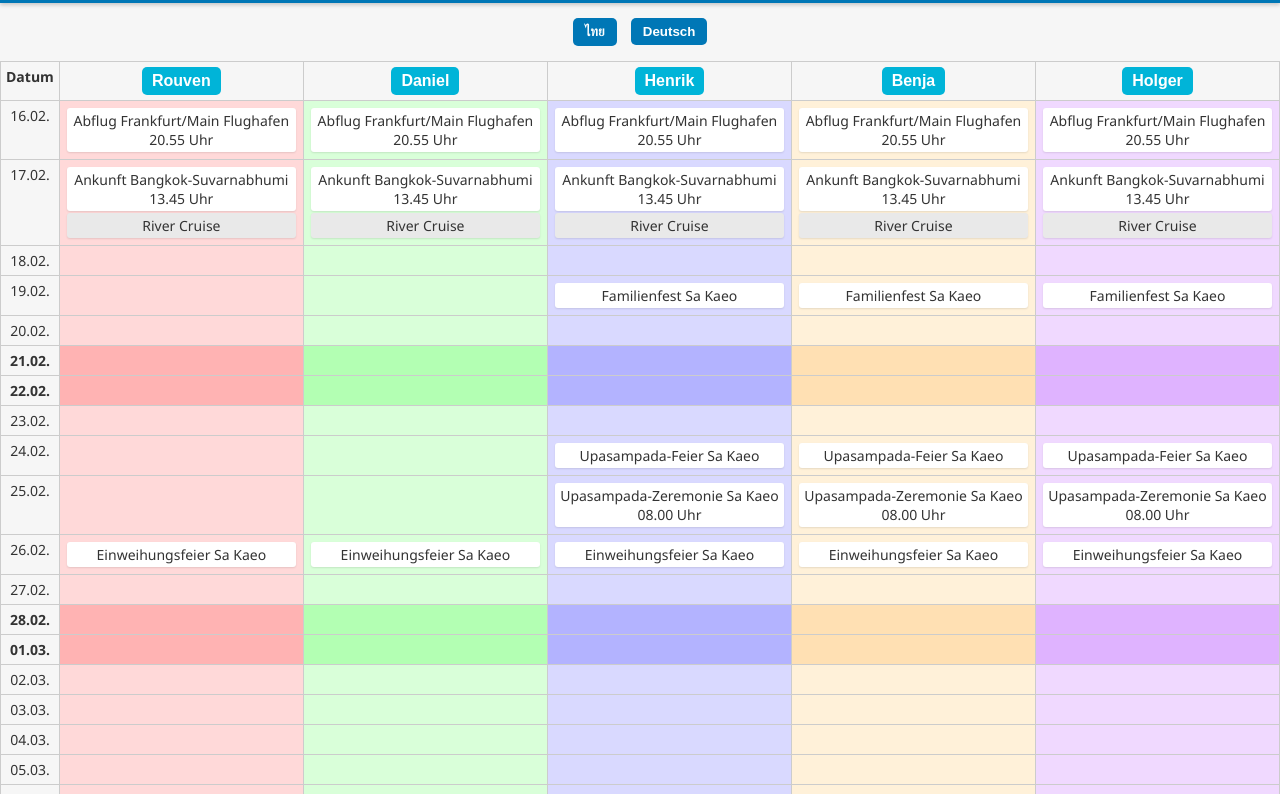
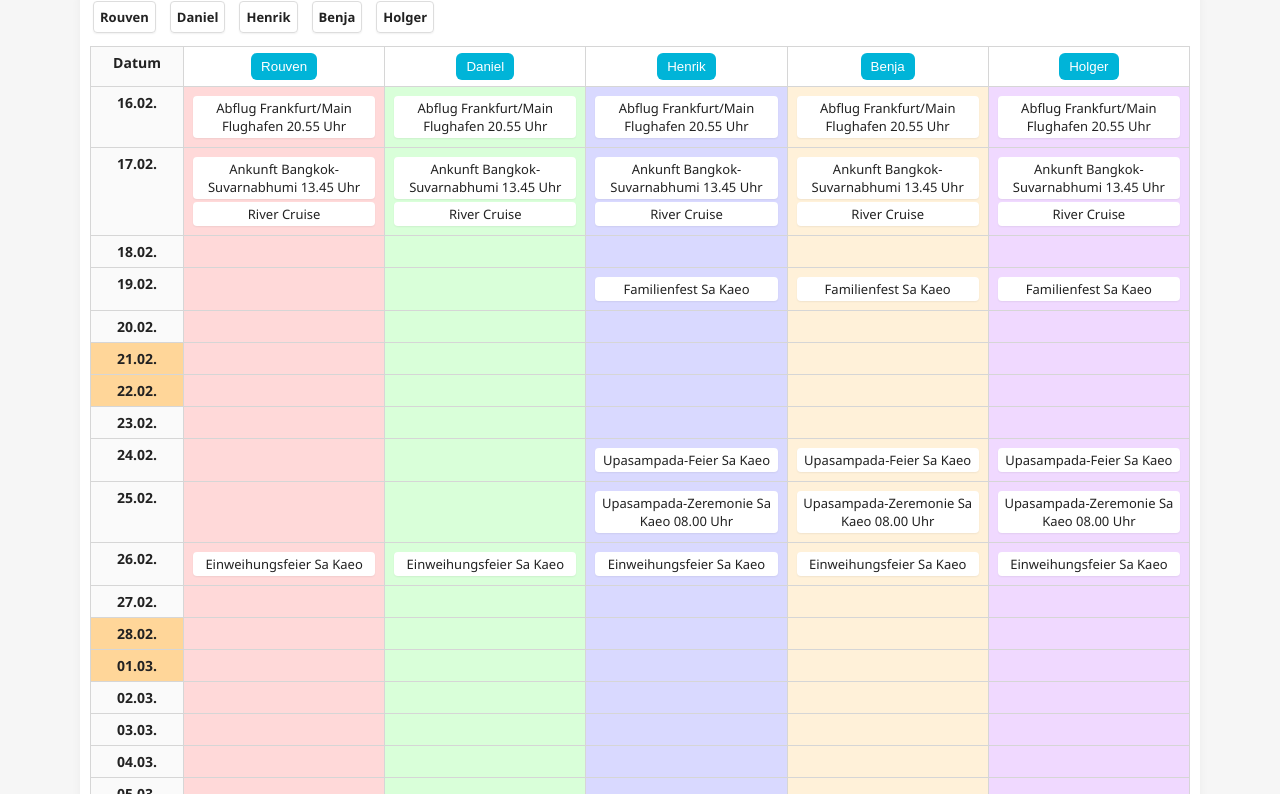
Before and after one commit to liehol75/20beherodaho26, a plain HTML site: page index.html in a window 1280 px wide. Shown: the part 70-864 px from the top of the page. Drawn offline with Linux system fonts and the light colour scheme.

Commit message:
index.html aktualisieren

```diff
--- a/index.html
+++ b/index.html
@@ -3,178 +3,224 @@
 <head>
 <meta charset="utf-8">
 <meta name="viewport" content="width=device-width,initial-scale=1">
-<title>Thailand 2026 – Startseite</title>
+<title>Thailand 2026 – Übersicht</title>
 <style>
-body {
-  font-family: "Segoe UI", Arial, sans-serif;
-  margin:0;
-  background:#f6f6f6;
-  color:#333;
+:root{--accent:#0077b6;--accent2:#00b4d8;--bg:#f6f6f6;--card:#fff}
+body{font-family: "Segoe UI", Arial, sans-serif;margin:0;background:var(--bg);color:#222}
+.header{background:var(--accent);color:#fff;padding:14px 12px;display:flex;align-items:center;justify-content:space-between;gap:12px}
+.header h1{margin:0;font-size:18px}
+.langBtns{display:flex;gap:8px}
+button.langBtn{background:var(--accent2);color:#fff;border:none;padding:6px 10px;border-radius:6px;cursor:pointer;font-weight:600}
+.container{padding:14px;max-width:1100px;margin:0 auto}
+table{width:100%;border-collapse:collapse;background:transparent}
+th,td{border:1px solid #d6d6d6;padding:6px;text-align:center;vertical-align:top;font-size:14px}
+thead th{position:sticky;top:0;background:#fff;z-index:4}
+.sticky-col{position:sticky;left:0;background:#fafafa;z-index:5;font-weight:700}
+.personBtn{background:var(--accent2);color:#fff;border:none;padding:6px 10px;border-radius:6px;cursor:pointer}
+.entry{display:block;padding:4px;margin:3px;border-radius:4px;background:var(--card);box-shadow:0 1px 2px rgba(0,0,0,0.06)}
+.entry.small{font-size:13px;padding:3px}
+.legend{display:flex;gap:8px;flex-wrap:wrap;margin-bottom:10px}
+.card{background:var(--card);padding:10px;border-radius:8px;box-shadow:0 3px 10px rgba(0,0,0,0.05)}
+.dateCol{width:80px;min-width:72px}
+.personColRouven{background:#ffd9d9}
+.personColDaniel{background:#d9ffd9}
+.personColHenrik{background:#d9d9ff}
+.personColBenja{background:#fff1d9}
+.personColHolger{background:#f0d9ff}
+.weekendDate{background:#ffd699;font-weight:700}
+.smallNote{font-size:13px;color:#333}
+.actions{display:flex;gap:8px;flex-wrap:wrap}
+a.linkBtn{background:#333;color:#fff;padding:6px 8px;border-radius:6px;text-decoration:none;font-size:13px}
+@media(max-width:900px){
+  .dateCol{width:64px}
+  th,td{font-size:12px;padding:4px}
 }
-h1 {
-  text-align:center;
-  background:#0077b6;
-  color:#fff;
-  padding:15px;
-  margin:0;
-  box-shadow:0 2px 4px rgba(0,0,0,0.2);
-}
-#translateButtons {
-  text-align:center;
-  margin:15px;
-}
-button.translateBtn {
-  padding:6px 12px;
-  margin:0 5px;
-  cursor:pointer;
-  border-radius:5px;
-  border:none;
-  background:#0077b6;
-  color:#fff;
-  font-weight:bold;
-  transition:background 0.3s;
-}
-button.translateBtn:hover{background:#0096c7;}
-
-table {
-  border-collapse:collapse;
-  width:100%;
-  margin-bottom:20px;
-  table-layout:auto;
-  font-size:14px;
-}
-th, td {
-  border:1px solid #ccc;
-  padding:5px;
-  text-align:center;
-  vertical-align:top;
-  word-wrap:break-word;
-}
-th.sticky-col, td.sticky-col {
-  position:sticky;
-  left:0;
-  z-index:2;
-  background:#f6f6f6;
-}
-th.nameHeader button {
-  background:#00b4d8;
-  color:#fff;
-  border:none;
-  padding:5px 10px;
-  border-radius:5px;
-  cursor:pointer;
-  font-weight:bold;
-  font-size:16px;
-}
-thead th {
-  position:sticky;
-  top:0;
-  z-index:3;
-}
-.entry {
-  background:#fff;
-  margin:2px;
-  padding:3px;
-  border-radius:3px;
-  display:block;
-  box-shadow:0 1px 2px rgba(0,0,0,0.1);
-}
-.entry:nth-child(even){background:#e9e9e9;}
-/* Farben für Personen */
-.personColRouven{background-color:#ffd9d9;}
-.personColDaniel{background-color:#d9ffd9;}
-.personColHenrik{background-color:#d9d9ff;}
-.personColBenja{background-color:#fff1d9;}
-.personColHolger{background-color:#f0d9ff;}
-/* Wochenende dunkler für Personen */
-.weekendRouven{background-color:#ffb3b3;}
-.weekendDaniel{background-color:#b3ffb3;}
-.weekendHenrik{background-color:#b3b3ff;}
-.weekendBenja{background-color:#ffe0b3;}
-.weekendHolger{background-color:#dfb3ff;}
-/* Wochenende Datum */
-.weekendDate{background-color:#ffd699;font-weight:bold;}
 </style>
 </head>
 <body>
-<h1>Thailand 2026</h1>
-
-<div id="translateButtons">
-  <button class="translateBtn" onclick="window.location.href='index-th.html'">ไทย</button>
-  <button class="translateBtn" onclick="window.location.href='index.html'">Deutsch</button>
+<div class="header">
+  <h1 id="title">Thailand 2026 – Übersicht</h1>
+  <div class="actions">
+    <div class="langBtns">
+      <button class="langBtn" onclick="setLang('de')">Deutsch</button>
+      <button class="langBtn" onclick="setLang('th')">ไทย</button>
+    </div>
+    <a id="open-first-person" class="linkBtn" href="#">Personenseite öffnen</a>
+  </div>
 </div>
 
+<div class="container card">
+  <div class="legend" id="legend"></div>
+
+  <div style="overflow:auto">
     <table id="calendar">
       <thead>
         <tr>
-<th class="sticky-col">Datum</th>
-<th class="nameHeader"><button onclick="goPerson('rouven.html')">Rouven</button></th>
-<th class="nameHeader"><button onclick="goPerson('daniel.html')">Daniel</button></th>
-<th class="nameHeader"><button onclick="goPerson('henrik.html')">Henrik</button></th>
-<th class="nameHeader"><button onclick="goPerson('benja.html')">Benja</button></th>
-<th class="nameHeader"><button onclick="goPerson('holger.html')">Holger</button></th>
+          <th class="sticky-col dateCol" id="thDate">Datum</th>
+          <th><button class="personBtn" onclick="openPerson('Rouven')">Rouven</button></th>
+          <th><button class="personBtn" onclick="openPerson('Daniel')">Daniel</button></th>
+          <th><button class="personBtn" onclick="openPerson('Henrik')">Henrik</button></th>
+          <th><button class="personBtn" onclick="openPerson('Benja')">Benja</button></th>
+          <th><button class="personBtn" onclick="openPerson('Holger')">Holger</button></th>
         </tr>
       </thead>
       <tbody id="calendarBody"></tbody>
     </table>
+  </div>
+  <p class="smallNote" id="note"></p>
+</div>
 
 <script>
-// Personen
-const personen = ["Rouven","Daniel","Henrik","Benja","Holger"];
+/* -----------------------
+   Konfiguration / Presets
+   ----------------------- */
+const persons = ["Rouven","Daniel","Henrik","Benja","Holger"];
 const start = new Date(2026,1,16); // 16.02.2026
-const end   = new Date(2026,2,12); // 12.03.2026
+const end = new Date(2026,2,12);   // 12.03.2026
 
-// Einträge inkl. neuer Vorgaben
-let preset = {
-  "2026-02-16":{"all":["Abflug Frankfurt/Main Flughafen 20.55 Uhr"]},
-  "2026-02-17":{"all":["Ankunft Bangkok-Suvarnabhumi 13.45 Uhr","River Cruise"]},
-  "2026-02-19":{"Henrik":["Familienfest Sa Kaeo"],"Benja":["Familienfest Sa Kaeo"],"Holger":["Familienfest Sa Kaeo"]},
-  "2026-02-24":{"Henrik":["Upasampada-Feier Sa Kaeo"],"Benja":["Upasampada-Feier Sa Kaeo"],"Holger":["Upasampada-Feier Sa Kaeo"]},
-  "2026-02-25":{"Henrik":["Upasampada-Zeremonie Sa Kaeo 08.00 Uhr"],"Benja":["Upasampada-Zeremonie Sa Kaeo 08.00 Uhr"],"Holger":["Upasampada-Zeremonie Sa Kaeo 08.00 Uhr"]},
-  "2026-02-26":{"all":["Einweihungsfeier Sa Kaeo"]},
-  "2026-03-11":{"all":["Abflug Bangkok-Suvarnabhumi 12.40 Uhr // Ankunft Frankfurt/Main Flughafen 19.05 Uhr"]},
-  "2026-03-12":{"all":["Osnabrück"]}
+// initial Presets (fest eingegeben)
+const initialData = {
+  "2026-02-16":{ all:["Abflug Frankfurt/Main Flughafen 20.55 Uhr"] },
+  "2026-02-17":{ all:["Ankunft Bangkok-Suvarnabhumi 13.45 Uhr","River Cruise"] },
+  "2026-02-19":{ Henrik:["Familienfest Sa Kaeo"], Benja:["Familienfest Sa Kaeo"], Holger:["Familienfest Sa Kaeo"] },
+  "2026-02-24":{ Henrik:["Upasampada-Feier Sa Kaeo"], Benja:["Upasampada-Feier Sa Kaeo"], Holger:["Upasampada-Feier Sa Kaeo"] },
+  "2026-02-25":{ Henrik:["Upasampada-Zeremonie Sa Kaeo 08.00 Uhr"], Benja:["Upasampada-Zeremonie Sa Kaeo 08.00 Uhr"], Holger:["Upasampada-Zeremonie Sa Kaeo 08.00 Uhr"] },
+  "2026-02-26":{ all:["Einweihungsfeier Sa Kaeo"] },
+  "2026-03-11":{ all:["Abflug Bangkok-Suvarnabhumi 12.40 Uhr // Ankunft Frankfurt/Main Flughafen 19.05 Uhr"] },
+  "2026-03-12":{ all:["Osnabrück"] }
 };
 
-function goPerson(url){ window.location.href=url; }
+// lokal gespeicherte Struktur:
+// localStorage key: "trip2026_data"
+// structure: {
+//   entries: { "YYYY-MM-DD": { all:[..], Rouven:[..], ... }, ... },
+//   overnight: { "Rouven": { "YYYY-MM-DD": { place: "...", booked: true } }, ... },
+//   todos: { "Rouven": [{text:"...",done:false,id:123}, ...], ... }
+// }
 
-function formatDate(d){
-  let dd = String(d.getDate()).padStart(2,'0');
-  let mm = String(d.getMonth()+1).padStart(2,'0');
+// Sprachstrings
+const L = {
+  de: {
+    title: "Thailand 2026 – Übersicht",
+    date: "Datum",
+    booked: "Gebucht",
+    openPerson: "Personenseite öffnen",
+    note: "Klicke auf einen Namen, um die persönliche Seite zu öffnen und Einträge/Übernachtung/To-Do zu bearbeiten."
+  },
+  th: {
+    title: "ประเทศไทย 2026 – ภาพรวม",
+    date: "วันที่",
+    booked: "จองแล้ว",
+    openPerson: "เปิดหน้าบุคคล",
+    note: "คลิกที่ชื่อเพื่อเปิดหน้าบุคคลและแก้ไขรายการ, ที่พัก, งานที่ต้องทำ"
+  }
+};
+
+let lang = (new URLSearchParams(location.search)).get('lang') || 'de';
+
+/* -----------------------
+   Storage Helpers
+   ----------------------- */
+function loadData(){
+  const raw = localStorage.getItem("trip2026_data");
+  if(!raw){
+    // create with initialData + default overnight/todo + passport todo
+    const base = { entries:{}, overnight:{}, todos:{} };
+    // copy initialData into base.entries
+    for(const k in initialData) base.entries[k]=JSON.parse(JSON.stringify(initialData[k]));
+    // populate empty structures for persons
+    persons.forEach(p=>{
+      base.overnight[p] = {};
+      // initial todo with passport if not present
+      base.todos[p] = [
+        { id: Date.now() + Math.floor(Math.random()*1000), text: (lang==='th' ? "หนังสือเดินทางที่ยังใช้ได้ (อย่างน้อยถึง 09/2016)" : "Gültiger Reisepass (mind. bis 09/2016)"), done:false }
+      ];
+    });
+    localStorage.setItem("trip2026_data", JSON.stringify(base));
+    return base;
+  }
+  try{
+    return JSON.parse(raw);
+  }catch(e){
+    console.error("LocalStorage corrupt, resetting",e);
+    localStorage.removeItem("trip2026_data");
+    return loadData();
+  }
+}
+
+function saveData(data){ localStorage.setItem("trip2026_data", JSON.stringify(data)); }
+
+/* -----------------------
+   Rendering Übersicht
+   ----------------------- */
+function formatDateLabel(d){
+  const dd = String(d.getDate()).padStart(2,'0');
+  const mm = String(d.getMonth()+1).padStart(2,'0');
   return dd+"."+mm+".";
 }
-
 function formatKey(d){
   return d.getFullYear()+"-"+String(d.getMonth()+1).padStart(2,'0')+"-"+String(d.getDate()).padStart(2,'0');
 }
 
-// Kalender bauen
-function showCalendar(){
+function renderOverview(){
+  const data = loadData();
+  // header / lang
+  document.getElementById('title').textContent = L[lang].title;
+  document.getElementById('thDate').textContent = L[lang].date;
+  document.getElementById('open-first-person').textContent = L[lang].openPerson;
+  document.getElementById('note').textContent = L[lang].note;
+
+  // legend (colors)
+  const legend = document.getElementById('legend');
+  legend.innerHTML = persons.map(p=> `<div class="entry small" style="background:transparent;padding:6px;border:1px solid #ddd"><strong>${p}</strong></div>`).join('');
+
   let body = "";
   for(let d=new Date(start); d<=end; d.setDate(d.getDate()+1)){
-    let dateKey = formatKey(d);
-    let dateLabel = formatDate(d);
-    let day = d.getDay();
-    let dateClass = (day===0||day===6) ? "sticky-col weekendDate" : "sticky-col";
+    const key = formatKey(d);
+    const day = d.getDay();
+    const dateClass = (day===0||day===6) ? "sticky-col weekendDate" : "sticky-col";
     body += "<tr>";
-    body += `<td class="${dateClass}">${dateLabel}</td>`;
-    personen.forEach(p=>{
-      let base="personCol"+p;
-      let weekendClass=(day===0||day===6)?("weekend"+p):base;
-      let entries = [];
-      if(preset[dateKey]){
-        if(preset[dateKey]["all"]) entries = entries.concat(preset[dateKey]["all"]);
-        if(preset[dateKey][p]) entries = entries.concat(preset[dateKey][p]);
+    body += `<td class="${dateClass}">${formatDateLabel(d)}</td>`;
+    persons.forEach(p=>{
+      const colorClass = "personCol"+p;
+      let entriesArr = [];
+      if(data.entries[key]){
+        if(data.entries[key].all) entriesArr = entriesArr.concat(data.entries[key].all);
+        if(data.entries[key][p]) entriesArr = entriesArr.concat(data.entries[key][p]);
       }
-      let combined = entries.map(e=> "<div class='entry'>"+e+"</div>").join("");
-      body += `<td class="${weekendClass}">${combined}</td>`;
+      const entriesHtml = entriesArr.map(e=>`<div class="entry small">${escapeHtml(e)}</div>`).join("");
+      // overnight overview (if exists) show small note
+      let overnightHtml = "";
+      if(data.overnight[p] && data.overnight[p][key]){
+        const ov = data.overnight[p][key];
+        overnightHtml = `<div class="entry small">🏨 ${escapeHtml(ov.place || "")} ${ov.booked ? "• " + L[lang].booked : ""}</div>`;
+      }
+      body += `<td class="${colorClass}">${entriesHtml}${overnightHtml}</td>`;
     });
     body += "</tr>";
   }
-  document.getElementById("calendarBody").innerHTML = body;
+  document.getElementById('calendarBody').innerHTML = body;
 }
 
-showCalendar();
+function openPerson(name){
+  location.href = `person.html?person=${encodeURIComponent(name)}&lang=${lang}`;
+}
+
+function setLang(l){
+  const params = new URLSearchParams(location.search);
+  params.set('lang', l);
+  location.search = params.toString();
+}
+
+function escapeHtml(s){
+  return String(s).replace(/[&<>"']/g, c=> ({'&':'&amp;','<':'&lt;','>':'&gt;','"':'&quot;',"'":'&#39;'})[c]);
+}
+
+/* initial render */
+renderOverview();
+
+/* set open-person button to first person */
+document.getElementById('open-first-person').href = `person.html?person=${encodeURIComponent(persons[0])}&lang=${lang}`;
 </script>
 </body>
 </html>
```
Lines whose indentation alone changed are shown as unchanged.
